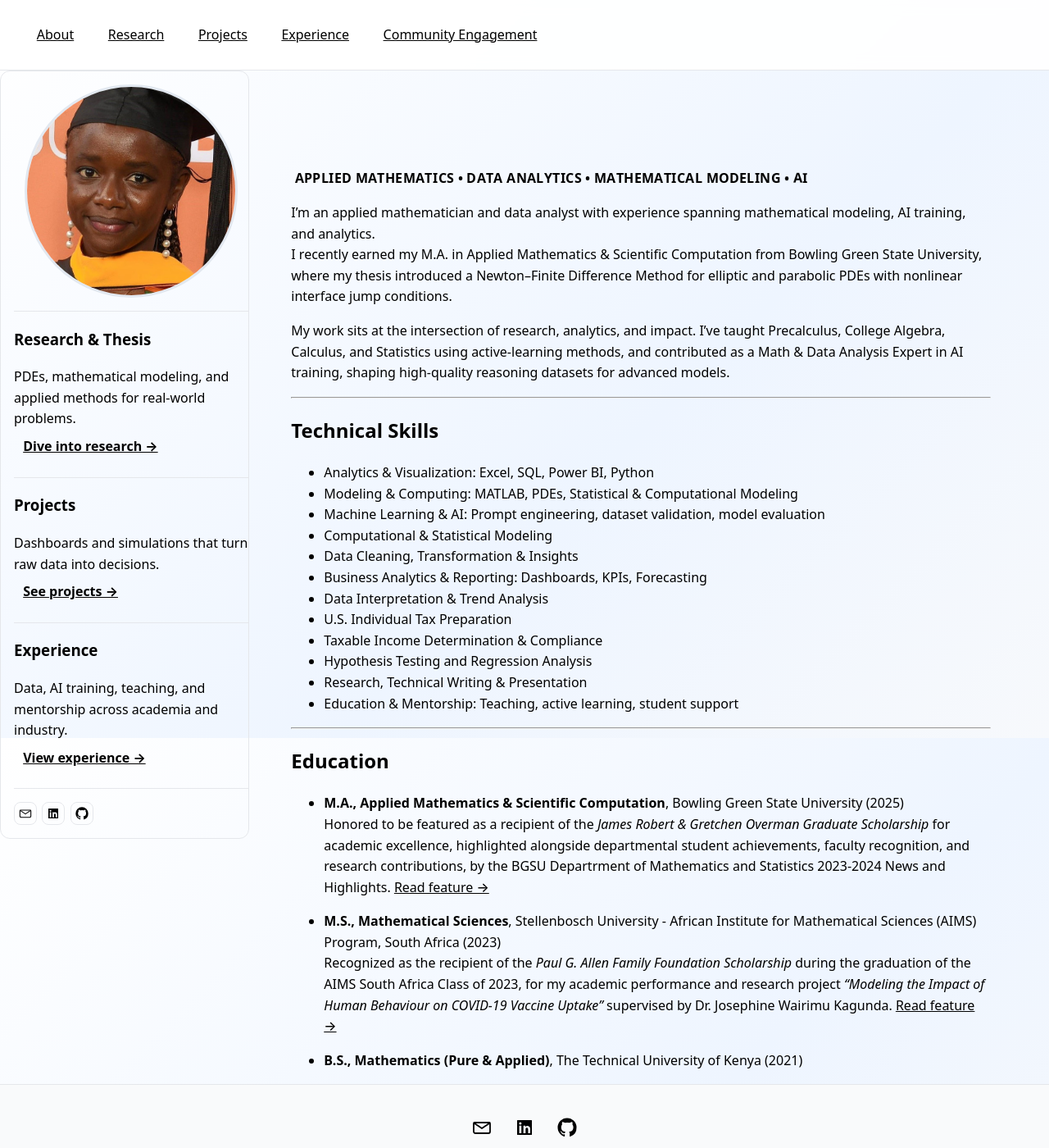
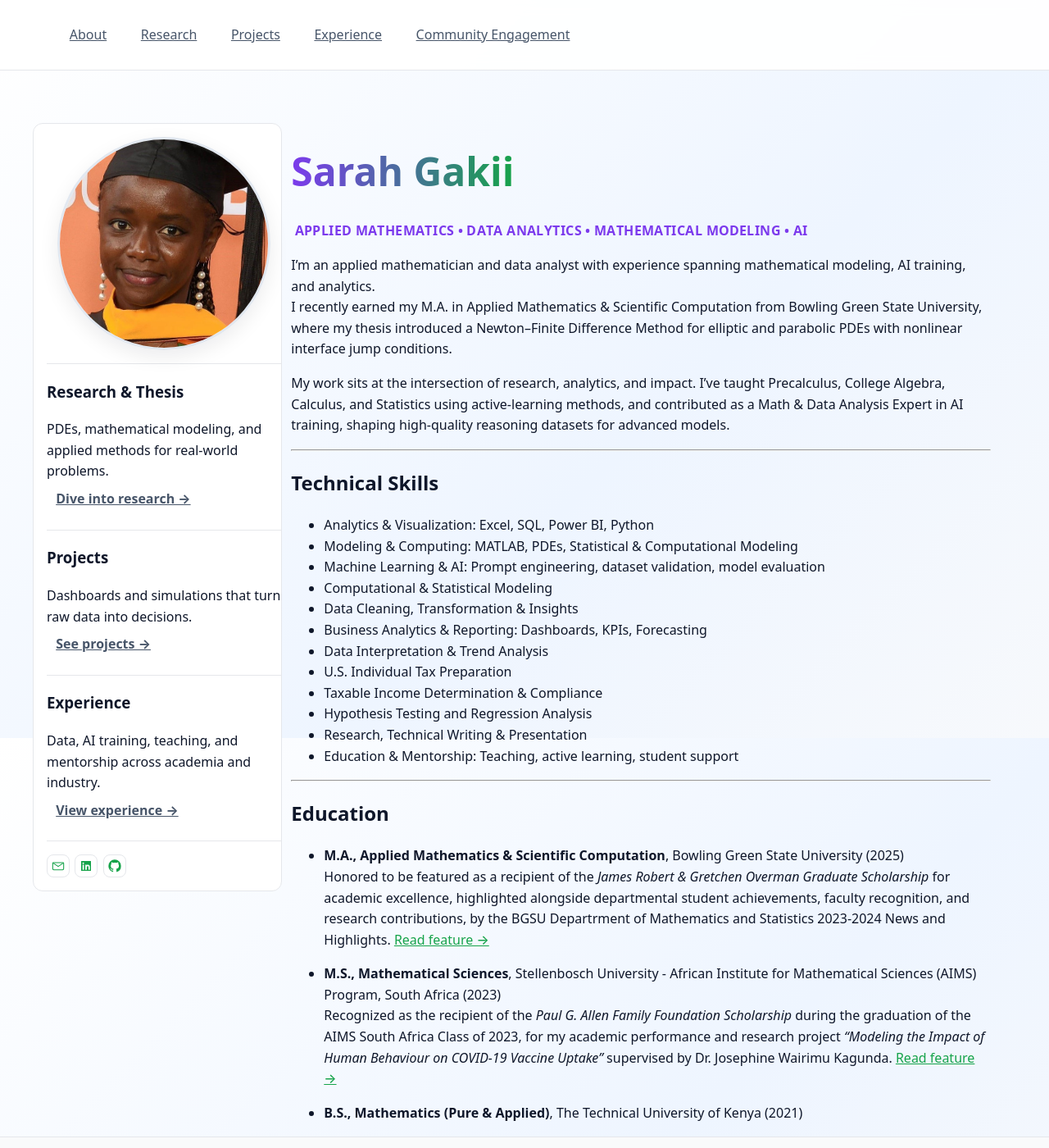
Before and after one commit to SARAH-GAKII/sarah-gakii.github.io, a Jekyll site: the page built from index.md, in a window 1280 px wide and 1400 px high. Shown: the whole window at 82% size. Built offline with Jekyll 4.4.1, drawn with Linux system fonts in a browser that asks for light colours.

Commit message:
Update style.css

```diff
--- a/assets/style.css
+++ b/assets/style.css
@@ -1,4 +1,4 @@
-<style>
+
 /* --- Design tokens (easy theme editing) --- */
 :root{
   --bg: #f7f9fc;          /* page background */
@@ -323,15 +323,20 @@ a:hover{
   100% { opacity: 1; transform: translateY(0) scale(1); color: var(--accent); }
 }
 
-/* Gradient style for name */
+/* Gradient style for name — safe fallback first */
 #accent-name {
-  font-size: clamp(2rem, 1rem + 3vw, 3rem); /* bigger & responsive */
-  background: linear-gradient(90deg, var(--accent), var(--brand));
-  -webkit-background-clip: text;
-  -webkit-text-fill-color: transparent;
+  font-size: clamp(2rem, 1rem + 3vw, 3rem);
   display: inline-block;
-  color: var(--accent);
+  color: var(--accent);               /* Fallback: solid purple */
 }
 
-
-</style>
+/* Only apply the gradient when text-clip is supported */
+@supports (-webkit-background-clip: text) or (background-clip: text) {
+  #accent-name {
+    background: linear-gradient(90deg, var(--accent), var(--brand));
+    -webkit-background-clip: text;
+            background-clip: text;
+    -webkit-text-fill-color: transparent;
+    color: transparent;               /* Hide solid color only when gradient works */
+  }
+}
```
